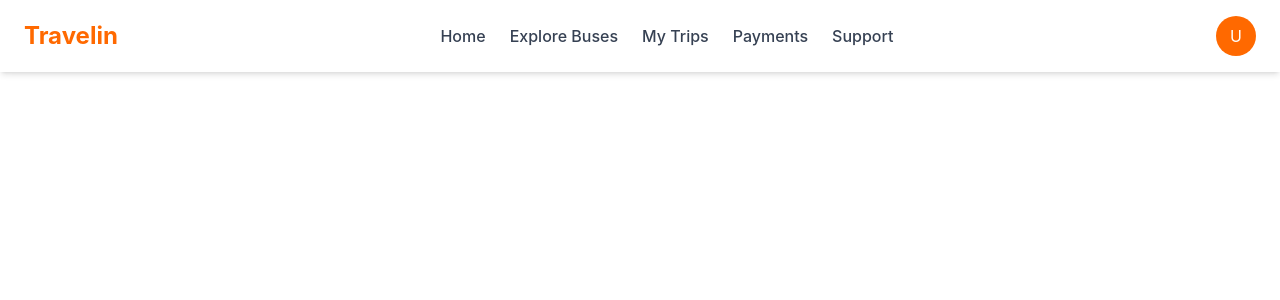
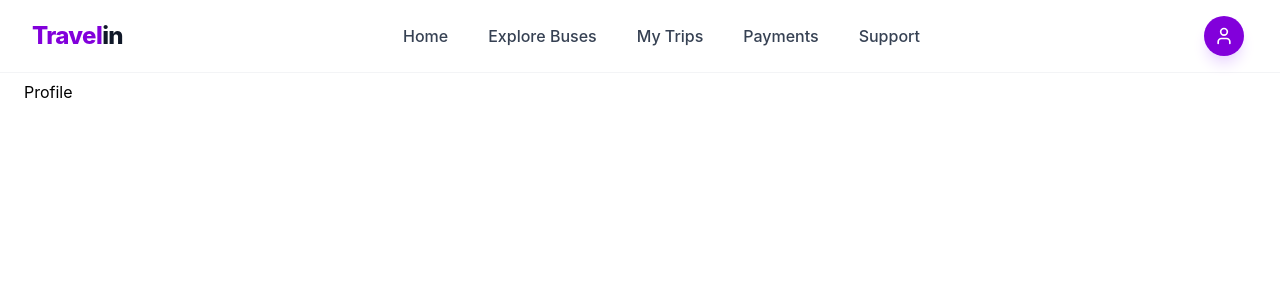
Before and after one commit to Karanb2707/Travelin, a React (Vite) app in the folder frontend/: page /profile in a window 1280 px wide. Shown: the top 300 px of the page. Built offline with nearby package versions, Linux system fonts and the light colour scheme; sample sign-in values are in the browser's storage.

Commit message:
Navbar style changes and done with logout

```diff
--- a/frontend/src/components/Navbar.tsx
+++ b/frontend/src/components/Navbar.tsx
@@ -1,6 +1,8 @@
-import { Link, useNavigate } from "react-router-dom";
-
+import { useState } from "react";
+import { NavLink, useNavigate } from "react-router-dom";
+import { Menu, X, User, LogOut, Settings } from "lucide-react";
 function Navbar() {
+  const [isOpen, setIsOpen] = useState(false);
   const navigate = useNavigate();
 
   const logout = () => {
@@ -8,31 +10,115 @@ function Navbar() {
     navigate("/login");
   };
 
+  // Modern styling for active links
+  const navLinkStyles = ({ isActive }: { isActive: boolean }) =>
+    `relative px-3 py-2 transition-colors duration-300 ${
+      isActive
+        ? "text-purple-700 font-semibold"
+        : "text-gray-700 hover:text-purple-700 font-medium"
+    }`;
+
+  const navLinks = [
+    { name: "Home", path: "/" },
+    { name: "Explore Buses", path: "/explore" },
+    { name: "My Trips", path: "/trips" },
+    { name: "Payments", path: "/payments" },
+    { name: "Support", path: "/support" },
+  ];
+
   return (
-    <nav className="fixed top-0 left-0 w-full bg-white shadow-md z-50">
-      <div className="max-w-7xl mx-auto flex justify-between items-center px-6 py-4">
-        <h1 className="text-2xl font-bold text-orange-500">Travelin</h1>
-
-        <div className="flex gap-6 text-gray-700 font-medium">
-          <Link to="/">Home</Link>
-          <Link to="/explore">Explore Buses</Link>
-          <Link to="/trips">My Trips</Link>
-          <Link to="/payments">Payments</Link>
-          <Link to="/support">Support</Link>
-        </div>
-
-        <div className="relative group">
-          <div className="w-10 h-10 rounded-full bg-orange-500 text-white flex items-center justify-center cursor-pointer">
-            U
+    <nav className="fixed top-0 left-0 w-full bg-white/80 backdrop-blur-md border-b border-gray-100 z-50">
+      <div className="max-w-7xl mx-auto px-4 sm:px-6 lg:px-8">
+        <div className="flex justify-between items-center h-18 py-4">
+          {/* Logo */}
+          <div className="flex-shrink-0 flex items-center">
+            <h1 className="text-2xl font-extrabold tracking-tight text-purple-700 cursor-pointer">
+              Travel<span className="text-gray-900">in</span>
+            </h1>
           </div>
 
-          <div className="absolute right-0 mt-2 hidden group-hover:block bg-white shadow-lg rounded-lg w-40">
-            <Link to="/profile" className="block px-4 py-2 hover:bg-orange-50">
-              Profile
-            </Link>
+          {/* Desktop Navigation */}
+          <div className="hidden md:flex items-center gap-4">
+            {navLinks.map((link) => (
+              <NavLink key={link.path} to={link.path} className={navLinkStyles}>
+                {({ isActive }) => (
+                  <>
+                    {link.name}
+                    {isActive && (
+                      <span className="absolute bottom-0 left-0 w-full h-0.5 bg-purple-700 rounded-full" />
+                    )}
+                  </>
+                )}
+              </NavLink>
+            ))}
+          </div>
+
+          {/* User Profile Dropdown (Desktop) */}
+          <div className="hidden md:block relative group">
+            <button className="flex items-center gap-2 p-1 rounded-full hover:bg-gray-100 transition-all">
+              <div className="w-10 h-10 rounded-full bg-purple-700 text-white flex items-center justify-center shadow-lg shadow-purple-200">
+                <User size={20} />
+              </div>
+            </button>
+
+            {/* Dropdown Menu */}
+            <div className="absolute right-0 mt-2 w-48 bg-white border border-gray-100 rounded-xl shadow-xl opacity-0 invisible group-hover:opacity-100 group-hover:visible transition-all duration-200 translate-y-2 group-hover:translate-y-0">
+              <div className="p-2">
+                <NavLink
+                  to="/profile"
+                  className="flex items-center gap-2 px-4 py-2 text-sm text-gray-700 hover:bg-purple-50 rounded-lg"
+                >
+                  <Settings size={16} /> Profile Settings
+                </NavLink>
+                <button
+                  onClick={logout}
+                  className="w-full flex items-center gap-2 px-4 py-2 text-sm text-red-600 hover:bg-red-50 rounded-lg transition-colors"
+                >
+                  <LogOut size={16} /> Logout
+                </button>
+              </div>
+            </div>
+          </div>
+
+          {/* Mobile Menu Button */}
+          <div className="md:hidden flex items-center">
+            <button
+              onClick={() => setIsOpen(!isOpen)}
+              className="text-gray-600 hover:text-purple-700 focus:outline-none"
+            >
+              {isOpen ? <X size={28} /> : <Menu size={28} />}
+            </button>
+          </div>
+        </div>
+      </div>
+
+      {/* Mobile Menu Overlay */}
+      <div
+        className={`md:hidden transition-all duration-300 ease-in-out ${
+          isOpen ? "max-h-screen border-t" : "max-h-0 overflow-hidden"
+        }`}
+      >
+        <div className="px-4 pt-2 pb-6 space-y-2 bg-white">
+          {navLinks.map((link) => (
+            <NavLink
+              key={link.path}
+              to={link.path}
+              onClick={() => setIsOpen(false)}
+              className={({ isActive }) =>
+                `block px-4 py-3 rounded-xl text-base font-medium ${
+                  isActive
+                    ? "bg-purple-50 text-purple-700"
+                    : "text-gray-600 hover:bg-gray-50"
+                }`
+              }
+            >
+              {link.name}
+            </NavLink>
+          ))}
+          <div className="pt-4 border-t border-gray-100">
             <button
               onClick={logout}
-              className="w-full text-left px-4 py-2 hover:bg-orange-50"
+              className="w-full text-left px-4 py-3 text-red-600 font-medium"
             >
               Logout
             </button>
--- a/frontend/src/layouts/MainLayout.tsx
+++ b/frontend/src/layouts/MainLayout.tsx
@@ -5,7 +5,7 @@ function MainLayout() {
   return (
     <>
       <Navbar />
-      <main className="pt-12 px-6">
+      <main className="pt-20 px-6">
         <Outlet />
       </main>
     </>
```
